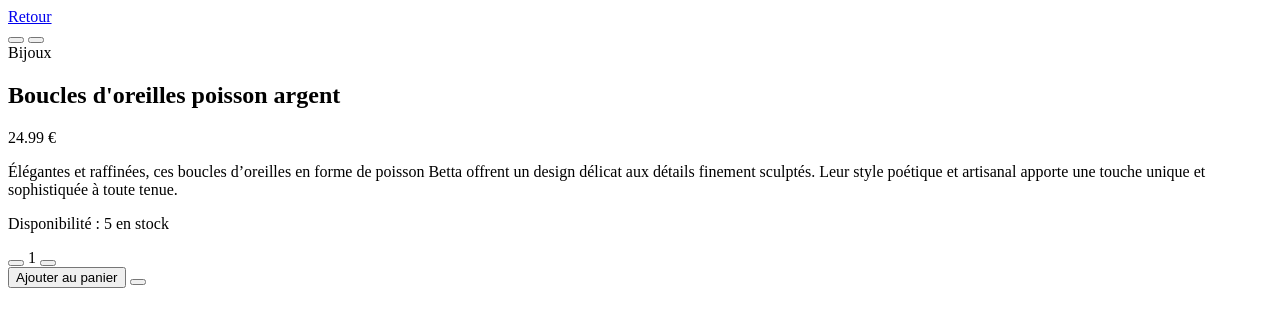
After one commit to lorenzo-brissardnavarro/boutique-en-ligne, a PHP site: page /front/pages/product-details.php in a window 1280 px wide. The commit adds this page. Shown: the top 327 px of the page. Run offline with PHP 8.4, Linux system fonts and the light colour scheme.

Commit message:
feat : page product-details

```diff
--- a/front/pages/home.php
+++ b/front/pages/home.php
@@ -51,7 +51,7 @@
         <article>
             <div>
                 <img src="" alt="">
-                <p>Bijoux</p>
+                <span>Bijoux</span>
             </div>
             <div>
                 <p>Boucles d'oreilles poisson argent</p>
@@ -76,7 +76,7 @@
         <article>
             <div>
                 <img src="" alt="">
-                <p>Accessoires</p>
+                <span>Accessoires</span>
             </div>
             <div>
                 <p>Trousse M Verte</p>
--- /dev/null
+++ b/front/pages/product-details.php
@@ -0,0 +1,56 @@
+<section>
+
+    <a href="#">
+        <i class="fa-solid fa-arrow-left-long"></i>
+        <span>Retour</span>
+    </a>
+
+    <div>
+        <div>
+            <div>
+                <img src="" alt="">
+            </div>
+
+            <div>
+                <button>
+                    <img src="" alt="">
+                </button>
+                <button>
+                    <img src="" alt="">
+                </button>
+            </div>
+        </div>
+
+
+        <div>
+            <span>Bijoux</span>
+            <h1>Boucles d'oreilles poisson argent</h1>
+            <p>24.99 €</p>
+            <p>Élégantes et raffinées, ces boucles d’oreilles en forme de poisson Betta offrent un design délicat aux détails finement sculptés. Leur style poétique et artisanal apporte une touche unique et sophistiquée à toute tenue.</p>
+
+            <div>
+                <p>Disponibilité : <span>5 en stock</span></p>
+                <div>
+                    <button aria-label="Diminuer la quantité">
+                        <i class="fa-solid fa-minus"></i>
+                    </button>
+                    <span>1</span>
+                    <button aria-label="Augmenter la quantité">
+                        <i class="fa-solid fa-plus"></i>
+                    </button>
+                </div>
+            </div>
+
+            <div>
+                <button>
+                    <i class="fa-solid fa-cart-shopping"></i>
+                    Ajouter au panier
+                </button>
+
+                <button aria-label="Ajouter aux favoris">
+                    <i class="fa-regular fa-heart"></i>
+                </button>
+            </div>
+        </div>
+    </div>
+</section>
```
